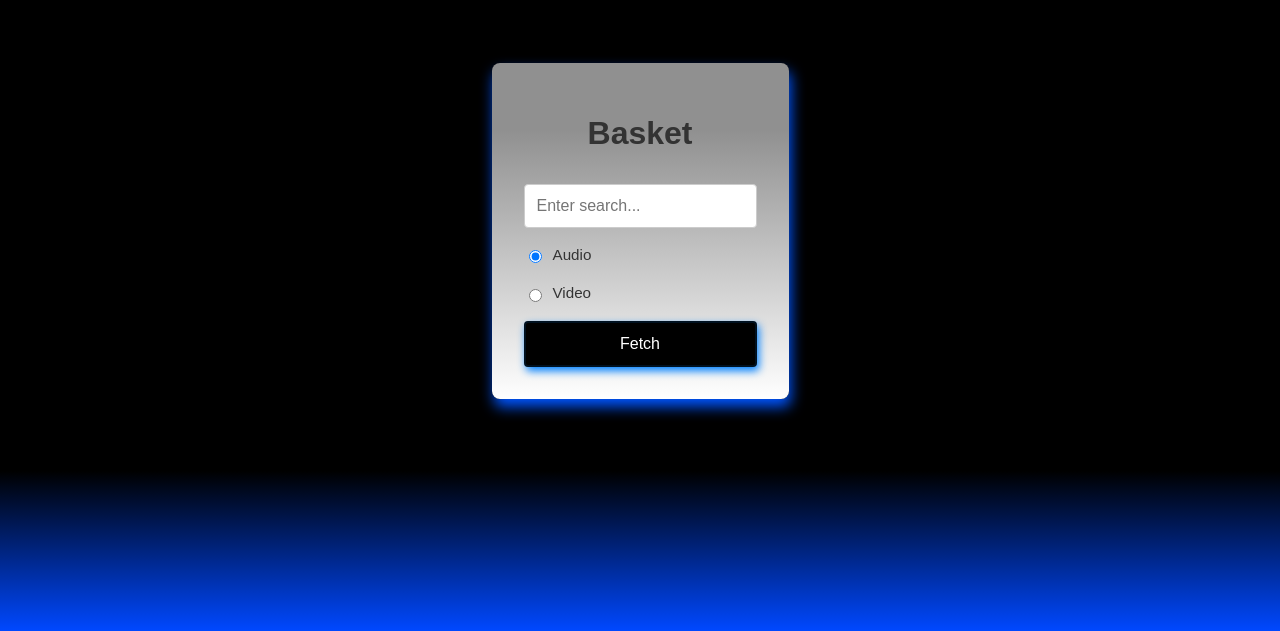
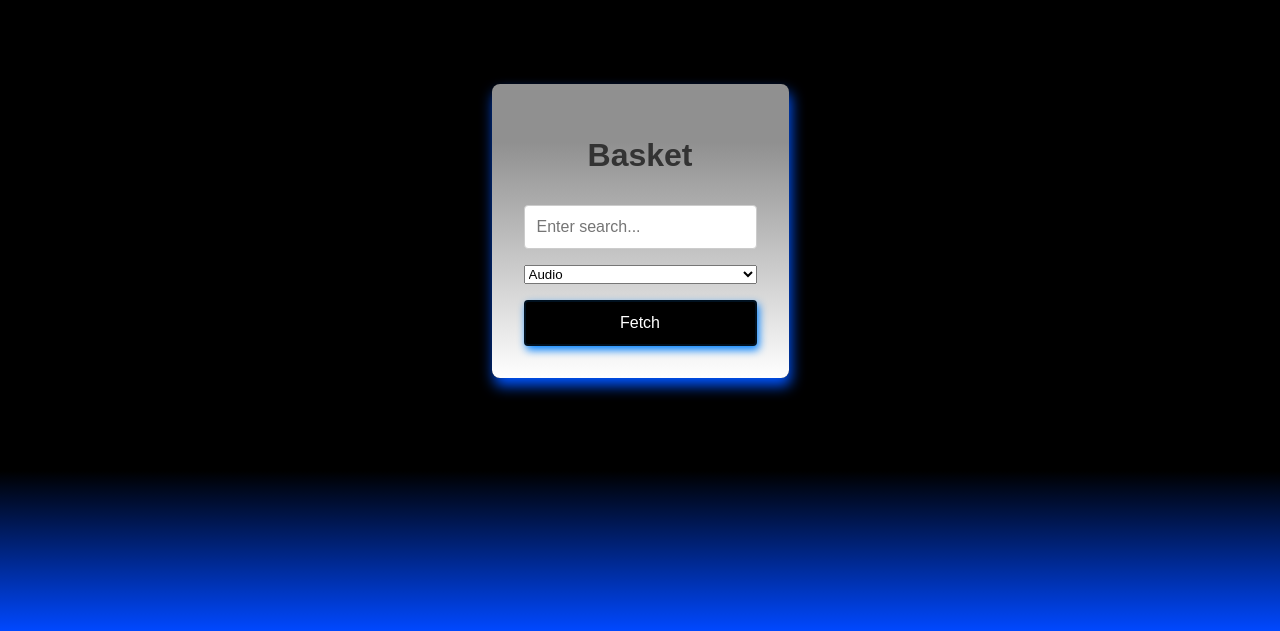
Before and after one commit to hanzel-sc/Rivulet-of-Dissonance, a React (Vite) app in the folder client/: page / in a window 1280 px wide. Shown: the part 169-800 px from the top of the page. Built offline with nearby package versions, Linux system fonts and the light colour scheme.

Commit message:
UI fixes

```diff
--- a/client/src/components/Form.jsx
+++ b/client/src/components/Form.jsx
@@ -3,6 +3,11 @@ import { useState } from 'react';
 function Form({ setMedia }) {
   const [query, setQuery] = useState("");
   const [type, setType] = useState("audio");
+
+  const mediaOptions = [
+    {label:"Audio", value:"audio"},
+    {label:"Video", value:"video"},
+  ];
 
   const handleSubmit = async (e) => {
     e.preventDefault();
@@ -28,24 +33,15 @@ function Form({ setMedia }) {
         onChange={(e) => setQuery(e.target.value)}
         required
       />
-      <label>
-        <input
-          type="radio"
-          value="audio"
-          checked={type === "audio"}
-          onChange={() => setType("audio")}
-        />
-        Audio
-      </label>
-      <label>
-        <input
-          type="radio"
-          value="video"
-          checked={type === "video"}
-          onChange={() => setType("video")}
-        />
-        Video
-      </label>
+      <select id="dropdown" value={type} onChange={(e) => setType(e.target.value)}>
+        {mediaOptions.map((option) => (
+          <option key={option.value} value={option.value}>
+            {option.label}
+          </option>
+
+        ))}
+      </select>
+
       <button type="submit">Fetch</button>
     </form>
   );
```
